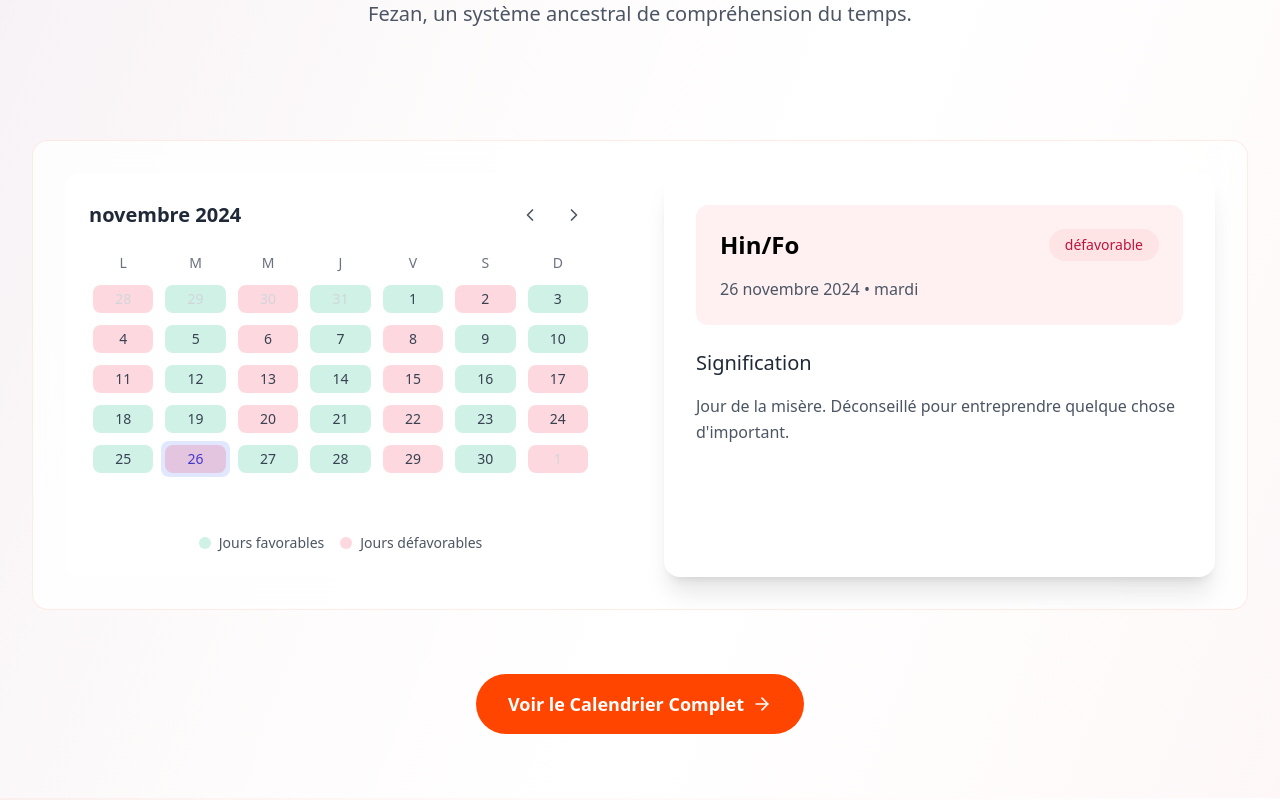
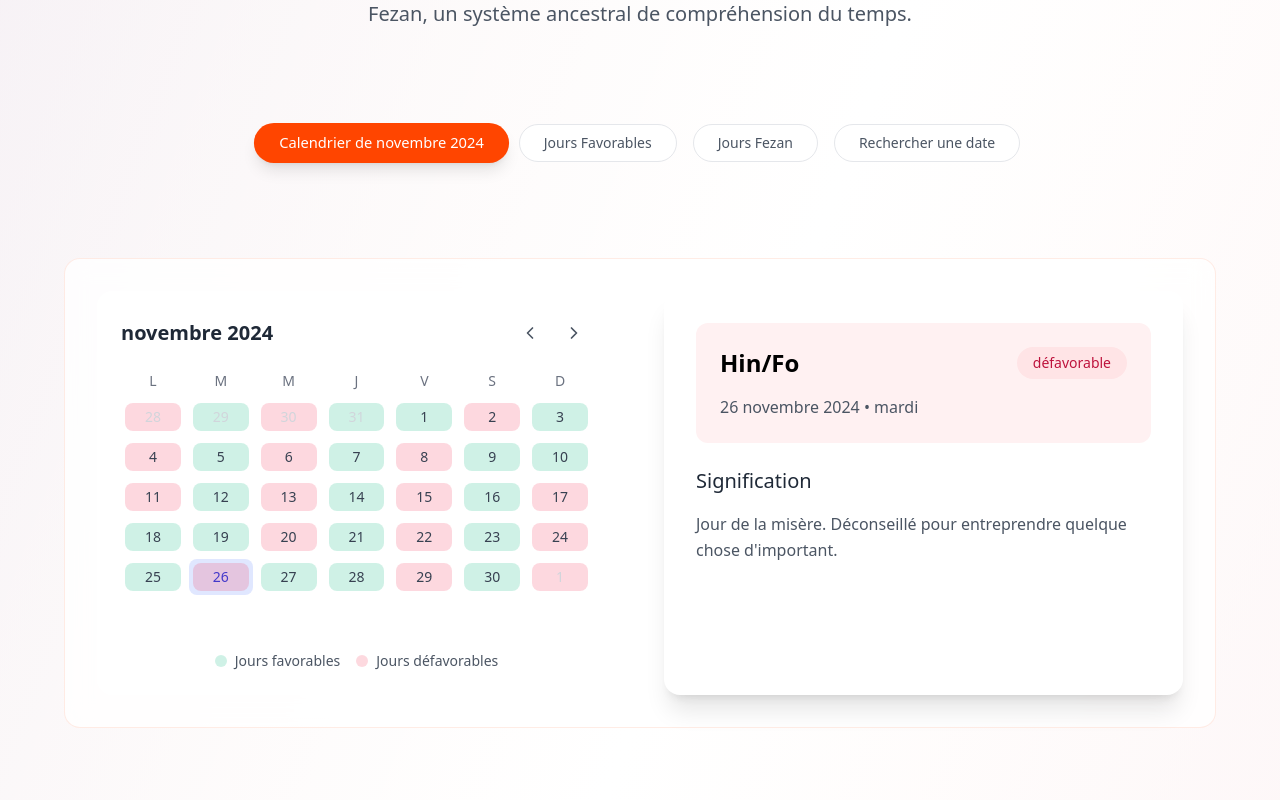
Before and after one commit to Baroka-wp/fezan-calculator, a React (Vite) app: page / in a window 1280 px wide. Shown: the part 1060-1860 px from the top of the page. Built offline with nearby package versions, Linux system fonts and the light colour scheme.

Commit message:
add calendar in home

```diff
--- a/src/components/CalendarFilters.tsx
+++ b/src/components/CalendarFilters.tsx
@@ -22,7 +22,6 @@ export const CalendarFilters: React.FC<CalendarFiltersProps> = ({
     { id: 'favorable', label: 'Jours Favorables' },
     { id: 'fezan', label: 'Jours Fezan' },
     { id: 'date', label: 'Rechercher une date' },
-    { id: 'year', label: 'Par Année' },
   ];
 
   return (
--- a/src/pages/Calendar.tsx
+++ b/src/pages/Calendar.tsx
@@ -119,7 +119,6 @@ const Calendar: React.FC = () => {
                     {activeFilter === 'favorable' && `Jours Favorables - ${currentMonth.toLocaleDateString('fr-FR', { month: 'long', year: 'numeric' })}`}
                     {activeFilter === 'fezan' && selectedFezanDay && `Jours ${selectedFezanDay} - ${currentMonth.toLocaleDateString('fr-FR', { month: 'long', year: 'numeric' })}`}
                     {activeFilter === 'month' && 'Jours du Mois'}
-                    {activeFilter === 'year' && 'Jours de l\'Année'}
                   </h3>
                   <div className="grid grid-cols-1 md:grid-cols-2 lg:grid-cols-3 gap-4">
                     {filteredDates.map(({ date, info }) => (
--- a/src/pages/Home.tsx
+++ b/src/pages/Home.tsx
@@ -3,17 +3,25 @@ import { motion } from 'framer-motion';
 import { ArrowRight } from 'lucide-react';
 import HeroIllustration from '../assets/272138-P5OO85-689.jpg';
 import { calculateFezanDay } from '../utils/fezanCalculator';
+import { getFilteredDates } from '../utils/calendarFilters';
 import type { FezanInfo } from '../types/fezan';
 import Header from '../components/Layout/Header';
 import Footer from '../components/Layout/Footer';
 import FezanExplanation from '../components/FezanExplanation';
 import MainContent from '../components/MainContent';
-import { Link } from 'react-router-dom';
+import { CalendarFilters } from '../components/CalendarFilters';
+import { MonthSelector } from '../components/MonthSelector';
+import { FezanDaySelector } from '../components/FezanDaySelector';
+import { DateInput } from '../components/DateInput';
 
 const Home: React.FC = () => {
   const [selectedDate, setSelectedDate] = React.useState<Date>(new Date());
   const [currentMonth, setCurrentMonth] = React.useState<Date>(new Date());
   const [fezanInfo, setFezanInfo] = React.useState<FezanInfo | null>(null);
+  const [activeFilter, setActiveFilter] = React.useState('all');
+  const [filteredDates, setFilteredDates] = React.useState<{ date: Date; info: FezanInfo }[]>([]);
+  const [showDateInput, setShowDateInput] = React.useState(false);
+  const [selectedFezanDay, setSelectedFezanDay] = React.useState<string | null>(null);
 
   // Refs for scrolling
   const fezanExplanationRef = useRef<HTMLDivElement>(null);
@@ -23,9 +31,41 @@ const Home: React.FC = () => {
     setFezanInfo(calculateFezanDay(selectedDate));
   }, [selectedDate]);
 
-  const handleMonthChange = (newMonth: Date) => {
-    setCurrentMonth(newMonth);
+  const handleMonthChange = (date: Date) => {
+    setCurrentMonth(date);
   };
+
+  const handleFilterChange = (filter: string) => {
+    setActiveFilter(filter);
+    setSelectedFezanDay(null);
+    if (filter === 'date') {
+      setShowDateInput(true);
+    } else {
+      const newFilteredDates = getFilteredDates(currentMonth, filter);
+      setFilteredDates(newFilteredDates);
+    }
+  };
+
+  const handleDateSubmit = (date: Date) => {
+    setSelectedDate(date);
+    setCurrentMonth(date);
+    const info = calculateFezanDay(date);
+    setFezanInfo(info);
+    setShowDateInput(false);
+    setActiveFilter('all');
+  };
+
+  const handleFezanDaySelect = (dayName: string) => {
+    setSelectedFezanDay(dayName);
+    const newFilteredDates = getFilteredDates(currentMonth, 'fezan', dayName);
+    setFilteredDates(newFilteredDates);
+  };
+
+  // Update filtered dates when month or filter changes
+  React.useEffect(() => {
+    const newFilteredDates = getFilteredDates(currentMonth, activeFilter, selectedFezanDay);
+    setFilteredDates(newFilteredDates);
+  }, [currentMonth, activeFilter, selectedFezanDay]);
 
   // Scroll to section functions
   const scrollToFezanExplanation = () => {
@@ -153,6 +193,78 @@ const Home: React.FC = () => {
         </motion.p>
       </div>
 
+      <div className="max-w-7xl mx-auto px-4 sm:px-6 lg:px-8 py-12">
+        <CalendarFilters
+          activeFilter={activeFilter}
+          onFilterChange={handleFilterChange}
+          currentMonth={currentMonth}
+        />
+
+        {/* Display filtered dates or main calendar */}
+        {activeFilter !== 'all' ? (
+          <div className="mt-8">
+            {/* Month selector for favorable days */}
+            {activeFilter === 'favorable' && (
+              <div className="mb-6">
+                <MonthSelector
+                  selectedMonth={currentMonth}
+                  onMonthSelect={handleMonthChange}
+                />
+              </div>
+            )}
+
+            {/* Fezan day selector */}
+            {activeFilter === 'fezan' && (
+              <div className="mb-6 space-y-4">
+                <MonthSelector
+                  selectedMonth={currentMonth}
+                  onMonthSelect={handleMonthChange}
+                />
+                <FezanDaySelector
+                  selectedDate={currentMonth}
+                  onDateChange={handleMonthChange}
+                  selectedFezanDay={selectedFezanDay}
+                  onFezanDaySelect={handleFezanDaySelect}
+                />
+              </div>
+            )}
+
+            {filteredDates.length > 0 ? (
+              <div className="p-6 bg-white/80 backdrop-blur-md rounded-2xl border border-[#FF4500]/10">
+                <h3 className="text-xl font-semibold mb-4">
+                  {activeFilter === 'favorable' && `Jours Favorables - ${currentMonth.toLocaleDateString('fr-FR', { month: 'long', year: 'numeric' })}`}
+                  {activeFilter === 'fezan' && selectedFezanDay && `Jours ${selectedFezanDay} - ${currentMonth.toLocaleDateString('fr-FR', { month: 'long', year: 'numeric' })}`}
+                  {activeFilter === 'month' && 'Jours du Mois'}
+                </h3>
+                <div className="grid grid-cols-1 md:grid-cols-2 lg:grid-cols-3 gap-4">
+                  {filteredDates.map(({ date, info }) => (
+                    <div
+                      key={date.toISOString()}
+                      className="p-4 bg-white rounded-lg shadow-sm hover:shadow-md transition-shadow cursor-pointer"
+                      onClick={() => {
+                        setSelectedDate(date);
+                        setActiveFilter('all');
+                      }}
+                    >
+                      <p className="font-medium">{info.date}</p>
+                      <p className={`${info.color} font-semibold`}>{info.name}</p>
+                      {info.isSpecialDay && (
+                        <p className="text-sm text-gray-600 mt-1">{info.specialMessage}</p>
+                      )}
+                    </div>
+                  ))}
+                </div>
+              </div>
+            ) : (
+              <div className="text-center text-gray-500 mt-8">
+                {activeFilter === 'fezan' && !selectedFezanDay
+                  ? 'Sélectionnez un jour Fezan'
+                  : `Aucun résultat trouvé pour ${currentMonth.toLocaleDateString('fr-FR', { month: 'long', year: 'numeric' })}`
+                }
+              </div>
+            )}
+          </div>
+        ) : (
           <MainContent
             currentMonth={currentMonth}
             selectedDate={selectedDate}
@@ -160,15 +272,17 @@ const Home: React.FC = () => {
             onMonthChange={handleMonthChange}
             fezanInfo={fezanInfo}
           />
+        )}
 
-      <div className="flex justify-center pb-16">
-        <Link
-          to="/calendar"
-          className="inline-flex items-center px-8 py-4 text-lg font-semibold text-white bg-[#FF4500] rounded-full hover:bg-[#FF6347] transition-colors duration-200"
-        >
-          Voir le Calendrier Complet
-          <ArrowRight className="ml-2 h-5 w-5" />
-        </Link>
+        {showDateInput && (
+          <DateInput
+            onDateSubmit={handleDateSubmit}
+            onClose={() => {
+              setShowDateInput(false);
+              setActiveFilter('all');
+            }}
+          />
+        )}
       </div>
 
       {/* Fezan Explanation Section */}
```
Lines whose indentation alone changed are shown as unchanged.
